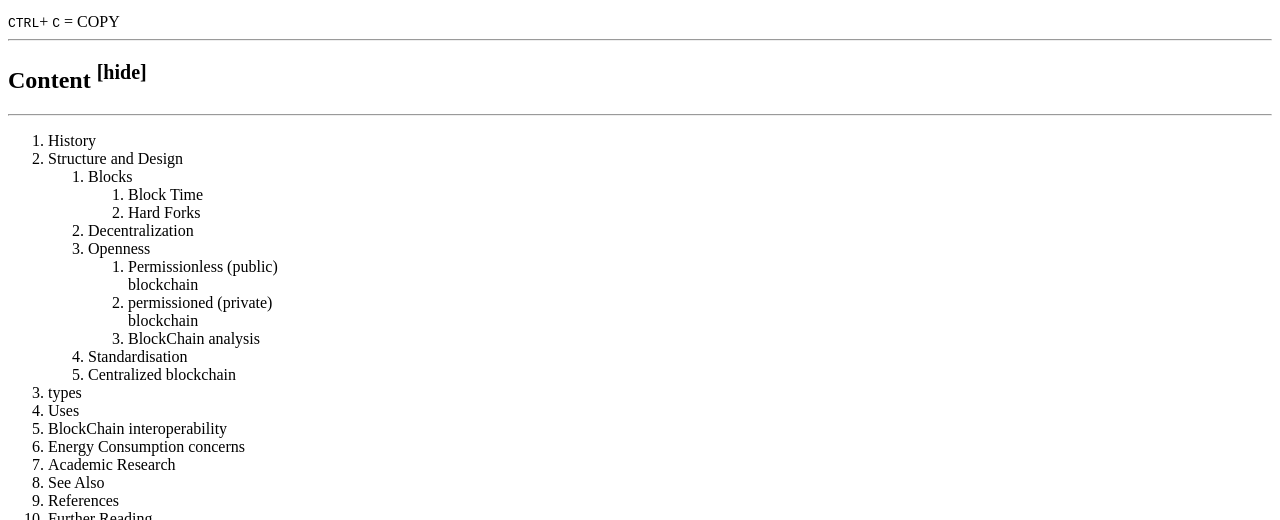
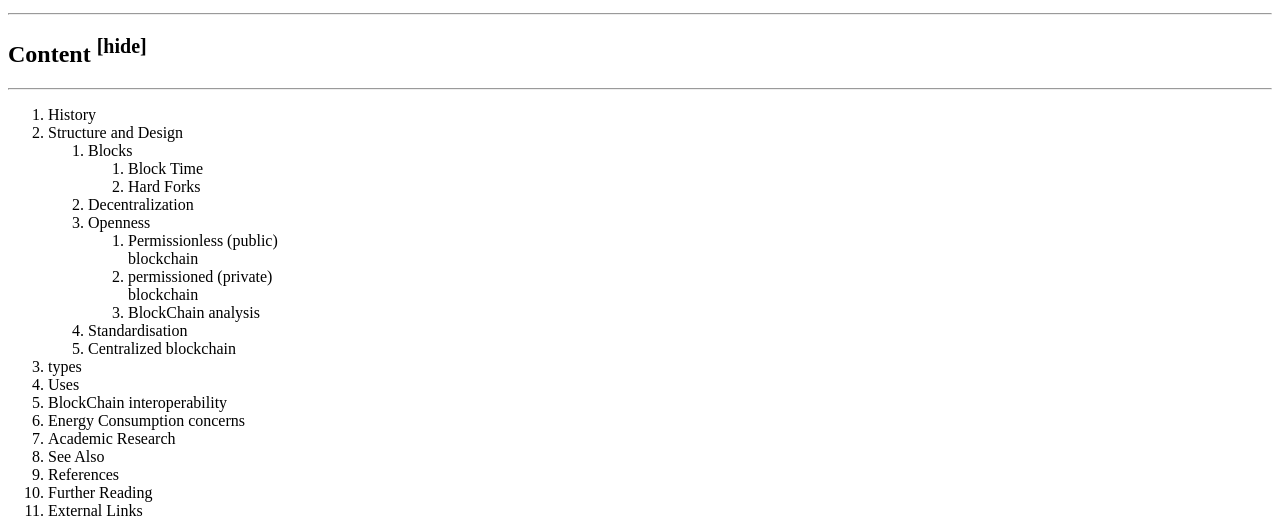
Before and after one commit to rabroking/blockchain, a plain HTML site: page index.html in a window 1280 px wide. Shown: the part 580-1100 px from the top of the page. Drawn offline with Linux system fonts and the light colour scheme.

Commit message:
Update index.html

```diff
--- a/index.html
+++ b/index.html
@@ -56,7 +56,6 @@
         need of a trusted authority or central server. The <a href="www.bitcoin.com">bitcoin</a> sign has inspired other
         applications<sup>[3][2]</sup> and blockchains that are readable by the public and are widely used by
         cryptocurrencies. The blockchain may be considered a type of payment <sup>[8]</sup></p>
-      <kbd>CTRL</kbd>+ <kbd>C</kbd> = COPY
     </article>
     </section>
     <section id="content"><hr>
```
